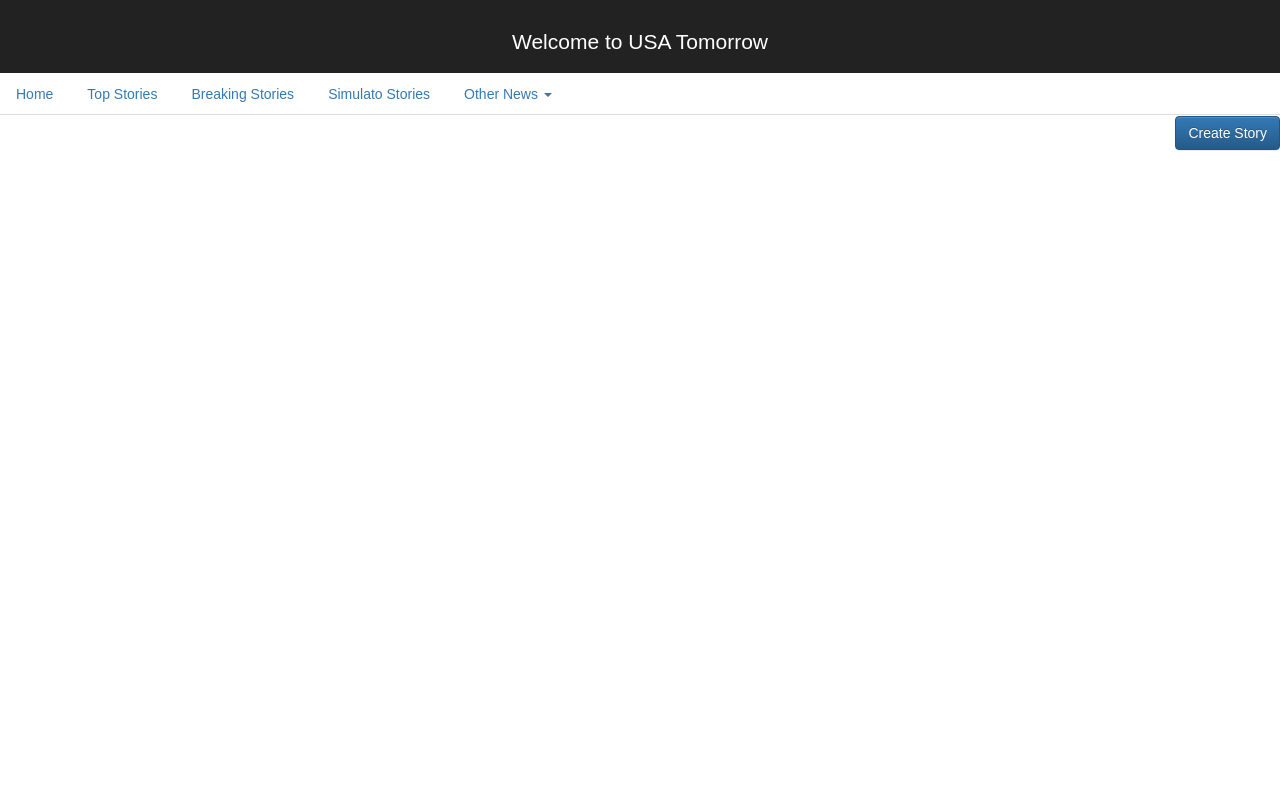
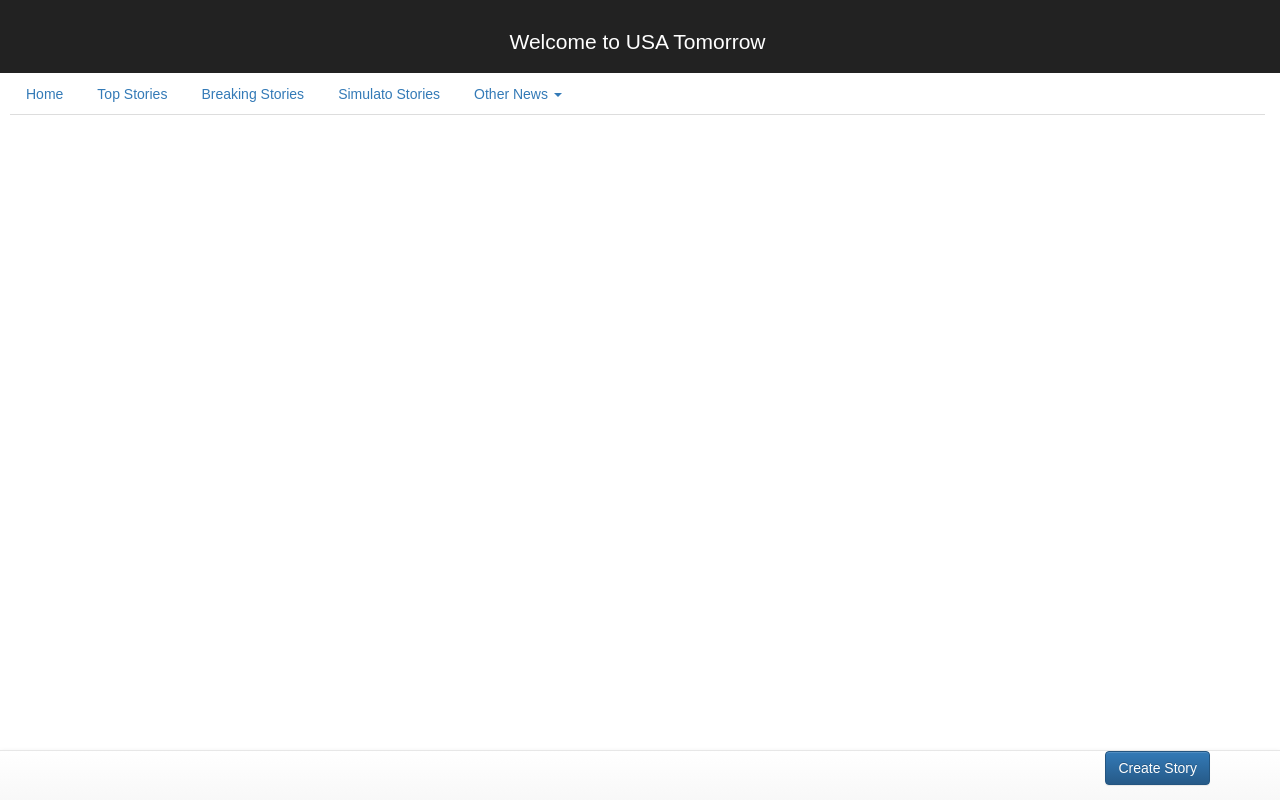
Before and after one commit to GannettDigital/simulato-test-site, a React (Create React App) app: page / in a window 1280 px wide. Built offline with nearby package versions, Linux system fonts and the light colour scheme.

Commit message:
issue-8 updated createstory button position

```diff
--- a/src/App.css
+++ b/src/App.css
@@ -1,5 +1,6 @@
 .App {
   text-align: center;
+  display: grid;
 }
 
 .App-header {
@@ -25,7 +26,7 @@
 
 .container-fluid {
   height: 100%;
-  padding: 0px;
+  padding-left: 10px;
 }
 
 .News-article-text {
@@ -34,7 +35,3 @@
   width: 100%;
   overflow: hidden;
 }
-
-.navButton {
-  text-align: center;
-}
--- a/src/App.js
+++ b/src/App.js
@@ -1,7 +1,8 @@
 import React, { Component } from 'react';
-import { Grid } from 'react-bootstrap';
+import { Grid, Row, Col } from 'react-bootstrap';
 import './App.css';
 import MainContentView from './main-content-view.js';
+import CreateStoryFooter from './create-story-footer.js';
 
 class App extends Component {
 
@@ -9,7 +10,21 @@ class App extends Component {
     return (
       <div>
         <Grid fluid>
-          <MainContentView />
+          <Row className="App-header" id="siteHeader">
+              <Col xs={12} md={12}>
+              <header>
+                  <h1 className="App-title">Welcome to USA Tomorrow</h1>
+              </header>
+              </Col>
+          </Row>
+          <Row>
+            <MainContentView />
+          </Row>
+          <Row>
+                <Col sm={12}>
+                    <CreateStoryFooter />
+                </Col>
+          </Row>
         </Grid>
       </div>
     );
--- a/src/create-story-footer.js
+++ b/src/create-story-footer.js
@@ -1,5 +1,5 @@
 import React from 'react';
-import {Button } from 'react-bootstrap';
+import {Button, Navbar } from 'react-bootstrap';
 import CreateStoryModal from './create-story-modal.js';
 
 export default class CreateStoryFooter extends React.Component {
@@ -24,10 +24,12 @@ export default class CreateStoryFooter extends React.Component {
   render() {
     return (
     <div>
-      <footer className="pull-right">
-        <Button bsStyle="primary" id= "createStoryButton" onClick={this.handleShow}>
-          Create Story
-        </Button>
+      <footer>
+        <Navbar fixedBottom="true">
+          <Button bsStyle="primary" className="pull-right" id="createStoryButton" onClick={this.handleShow}>
+            Create Story
+          </Button>
+        </Navbar>
       </footer>
       <CreateStoryModal
         handleClose={this.handleClose}
--- a/src/main-content-view.js
+++ b/src/main-content-view.js
@@ -1,21 +1,12 @@
 import React from 'react';
 import {Nav, NavItem, Row, Col,
         Tab, MenuItem, NavDropdown} from 'react-bootstrap';
-import CreateStoryFooter from './create-story-footer.js';
 import NewsArticleRows from './news-article-rows.js';
 
 export default class MainContentView extends React.Component {
   render() {
     return (
         <div>
-        <Row className="App-header" id="siteHeader">
-            <Col xs={12} md={12}>
-            <header>
-                <h1 className="App-title">Welcome to USA Tomorrow</h1>
-            </header>
-            </Col>
-        </Row>
-        <Row>
                 <Col xs={12} md={12}>
                 <Tab.Container id="main-tab-content">
                     <Row className="clearFix">
@@ -44,12 +35,6 @@ export default class MainContentView extends React.Component {
                     </Row>
                 </Tab.Container>
                 </Col>
-        </Row>
-        <Row>
-            <Col sm={12}>
-                <CreateStoryFooter />
-            </Col>
-        </Row>
         </div>
     );
   }
```
Lines whose indentation alone changed are shown as unchanged.
